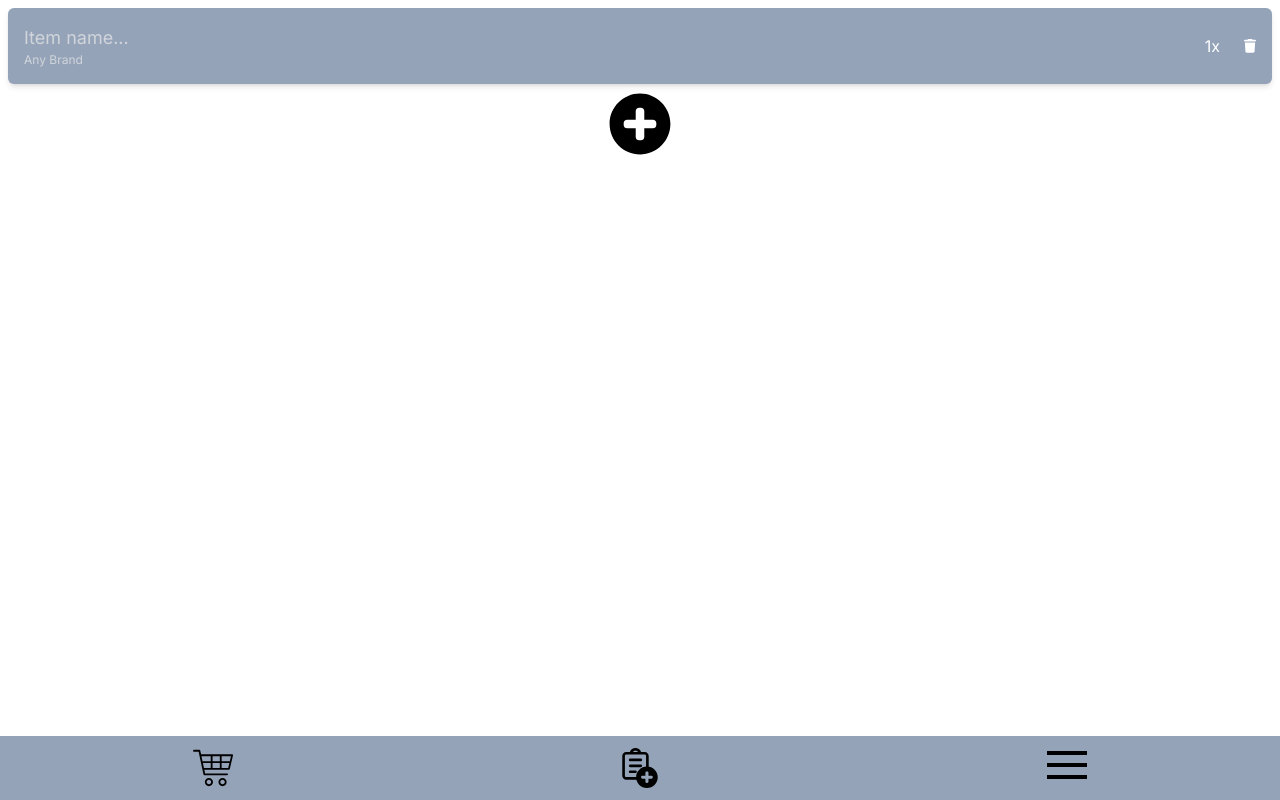
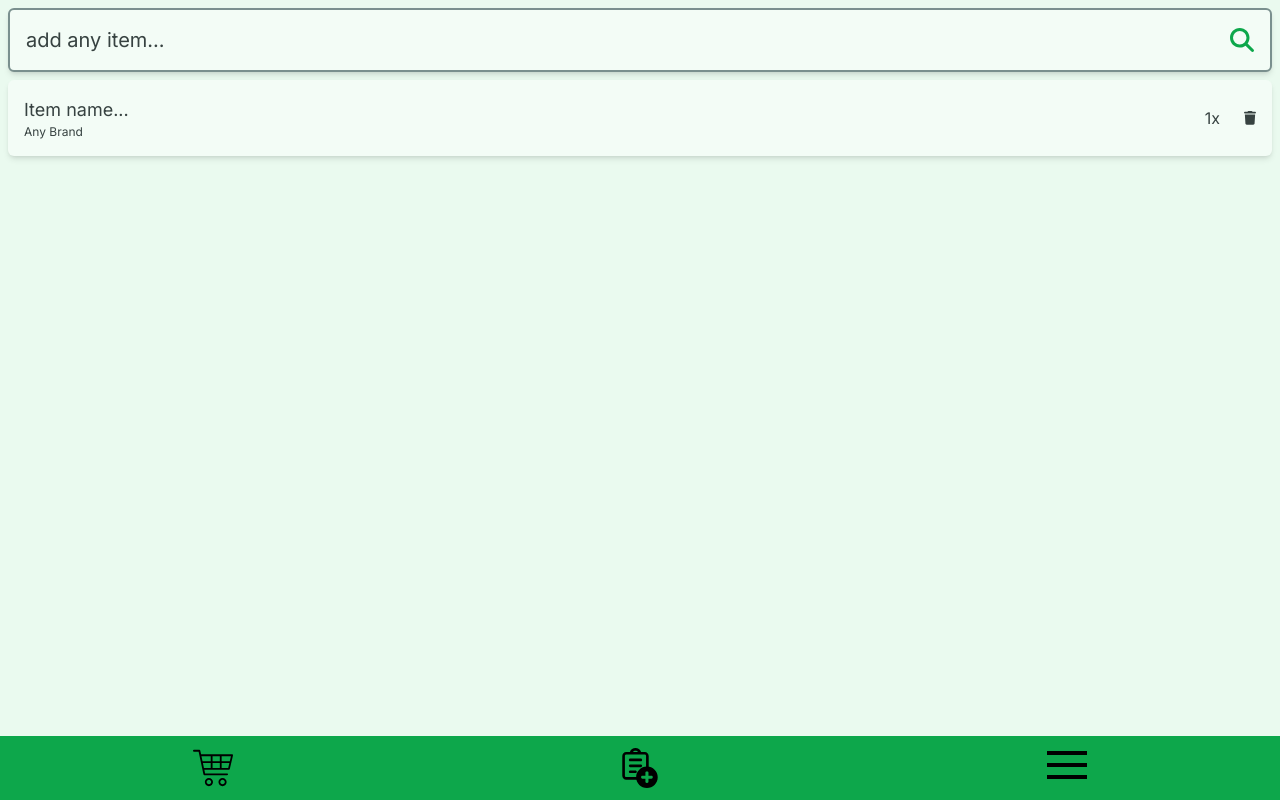
Before and after one commit to KingSand08/CMPE133-CraftyCart, a Next.js app in the folder craftycart-webapp/: page / in a window 1280 px wide. Built offline with nearby package versions, Linux system fonts and the light colour scheme; no server answers.

Commit message:
Add search bar, change color palette

```diff
--- a/craftycart-webapp/src/components/list/listContainer.js
+++ b/craftycart-webapp/src/components/list/listContainer.js
@@ -1,14 +1,12 @@
 "use client";
 import Image from "next/image";
+import SearchBar from "../searchbar";
 import ListEntry from "./listEntry";
 import { useState } from "react";
 
 
 export default function ListContainer () {
-
     const [nextId, setNextId] = useState(1);
-
-
     const [entries, setEntries] = useState([
         {
             id: 0,
@@ -17,11 +15,12 @@ export default function ListContainer () {
         }
     ]);
 
-    const addEntry =  () => {
+    const addEntry = (itemName='') => {
         setNextId(nextId + 1);
+        console.log(itemName)
         const newEntry = {
             id: nextId,
-            text: '',
+            text: itemName,
             completed: false,
         }
 
@@ -36,15 +35,22 @@ export default function ListContainer () {
     }
 
     return (
-        <div>
+        <div className="bg-[color:var(--bg-white)]">
+            <SearchBar addEntry={addEntry}/>
             <div>
                 {entries.map((entry, index) => {
                     //console.log(entry.id + " rendered");
                     return (
-                        <ListEntry deleteSelf={deleteEntry} key={entry.id} localId={entry.id}/>
+                        <ListEntry
+                            deleteSelf={deleteEntry}
+                            key={entry.id}
+                            localId={entry.id}
+                            entryInfo={entry}
+                        />
                     );
                 })}
             </div>
+            {/* Replaced by search bar:
             <div className="flex align-center">
                 <button onClick={addEntry} className="mx-auto">
                     <Image
@@ -63,7 +69,7 @@ export default function ListContainer () {
                     // add button on the screen
                     // when you reach the bottom
                 }
-            </div>
+            </div> */}
         </div>
 
 
--- a/craftycart-webapp/src/components/list/listEntry.js
+++ b/craftycart-webapp/src/components/list/listEntry.js
@@ -1,10 +1,8 @@
-import DeleteIcon from "../../../public/delete.svg";
-
-export default function ListEntry( {updateEntry, addAfter, deleteSelf, localId} ) {
+export default function ListEntry( {updateEntry, addAfter, deleteSelf, localId, entryInfo} ) {
     return (
         <div className="
             m-2 p-4 flex flex-row justify-between grow box-border
-            rounded-md shadow-md bg-slate-400 text-white"
+            rounded-md shadow-md bg-[color:var(--white)] text-[color:var(--black)]"
         >
             <div className="flex flex-col">
                 <input
@@ -12,7 +10,8 @@ export default function ListEntry( {updateEntry, addAfter, deleteSelf, localId}
                     name="list-item-name"
                     id="list-item-name"
                     placeholder="Item name..."
-                    className="text-lg bg-slate-400 placeholder-gray-300"
+                    defaultValue={(entryInfo) ? entryInfo["text"] : ""}
+                    className="text-lg bg-[color:var(--white)] placeholder-[color:var(--black)]"
                 />
 
                 <input
@@ -20,7 +19,7 @@ export default function ListEntry( {updateEntry, addAfter, deleteSelf, localId}
                     name="list-brand-name"
                     id="list-brand-name"
                     placeholder="Any Brand"
-                    className="text-xs bg-slate-400 placeholder-gray-300"
+                    className="text-xs bg-[color:var(--white)] placeholder-[color:var(--black)]"
                 />
             </div>
 
@@ -32,17 +31,16 @@ export default function ListEntry( {updateEntry, addAfter, deleteSelf, localId}
                         id="list-quantity"
                         min="1" max="99"
                         placeholder="1"
-                        className="w-8 bg-slate-400 placeholder-white text-white  flex flex-row"
+                        className="w-8 bg-[color:var(--white)] placeholder-[color:var(--black)]  flex flex-row"
                         dir="rtl"
                     />
                     x
                 </label>
 
-                {/*TODO: Change this to a trash can icon*/}
-                <button onClick={() => deleteSelf(localId)} className="text-white">
-                <svg xmlns="http://www.w3.org/2000/svg" viewBox="0 0 448 512" className=" fill-white w-3">
-                    <path d="M135.2 17.7L128 32H32C14.3 32 0 46.3 0 64S14.3 96 32 96H416c17.7 0 32-14.3 32-32s-14.3-32-32-32H320l-7.2-14.3C307.4 6.8 296.3 0 284.2 0H163.8c-12.1 0-23.2 6.8-28.6 17.7zM416 128H32L53.2 467c1.6 25.3 22.6 45 47.9 45H346.9c25.3 0 46.3-19.7 47.9-45L416 128z"/>
-                </svg>
+                <button onClick={() => deleteSelf(localId)}>
+                    <svg xmlns="http://www.w3.org/2000/svg" viewBox="0 0 448 512" className=" fill-[color:var(--black)] w-3">
+                        <path d="M135.2 17.7L128 32H32C14.3 32 0 46.3 0 64S14.3 96 32 96H416c17.7 0 32-14.3 32-32s-14.3-32-32-32H320l-7.2-14.3C307.4 6.8 296.3 0 284.2 0H163.8c-12.1 0-23.2 6.8-28.6 17.7zM416 128H32L53.2 467c1.6 25.3 22.6 45 47.9 45H346.9c25.3 0 46.3-19.7 47.9-45L416 128z"/>
+                    </svg>
                 </button>
             </div>
         </div>
--- /dev/null
+++ b/craftycart-webapp/src/components/searchbar.js
@@ -0,0 +1,36 @@
+export default function SearchBar( {addEntry} ) {
+    function handleSubmit(event) {
+        // Override default browser activity
+        event.preventDefault();
+
+        // Get input field data in form { "id": value }
+        const formData = Object.fromEntries(new FormData(event.target).entries());
+        console.log(formData)
+        console.log(formData["search-item-name"])
+
+        addEntry(formData["search-item-name"])
+    }
+
+    return (
+        <form
+            className="m-2 p-4 flex flex-row justify-between grow box-border
+                rounded-md shadow-md bg-[color:var(--white)] border-[color:var(--gray)] border-2"
+            onSubmit={handleSubmit}
+        >
+            <div className="w-full flex flex-row justify-between">
+                <input
+                    type="text"
+                    name="search-item-name"
+                    id="search-item-name"
+                    placeholder="add any item..."
+                    className="text-xl bg-[color:var(--white)] placeholder-[color:var(--black)]"
+                />
+                <button type="submit">
+                <svg xmlns="http://www.w3.org/2000/svg" viewBox="0 0 512 512" className="fill-[color:var(--dark-green)] w-6">
+                    <path d="M416 208c0 45.9-14.9 88.3-40 122.7L502.6 457.4c12.5 12.5 12.5 32.8 0 45.3s-32.8 12.5-45.3 0L330.7 376c-34.4 25.2-76.8 40-122.7 40C93.1 416 0 322.9 0 208S93.1 0 208 0S416 93.1 416 208zM208 352a144 144 0 1 0 0-288 144 144 0 1 0 0 288z"/>
+                </svg>
+                </button>
+            </div>
+        </form>
+    );
+}
--- a/craftycart-webapp/src/components/taskbar.js
+++ b/craftycart-webapp/src/components/taskbar.js
@@ -51,14 +51,14 @@ export default function TaskBar() {
     return (
         <div className="fixed bottom-0 left-0 w-screen h-16
                         flex flex-row items-center justify-around
-                        bg-slate-400 text-white">
+                        bg-[color:var(--dark-green)] text-white">
                 <TaskButton fn={buttonClicked} text="Saved Lists" imageAddr="/cart.svg" imageAlt="saved lists" />
                 <TaskButton fn={buttonClicked} text="New List" imageAddr="/newList.svg" imageAlt="new list" />
             <div>
                 <TaskButton fn={toggleMenu} text="Menu" imageAddr="/menu.svg" imageAlt="menu" />
                 <div className={`absolute w-auto p-2 mx-auto min-w-max bottom-16 -translate-x-1/4
                             rounded-md shadow-lg
-                            text-white bg-slate-400
+                            text-white
                             text-xl font-bold
                             transition-all duration-100 scale-0 origin-bottom
                             ${menuState ? 'scale-100' : ''}`}>
--- a/craftycart-webapp/src/globals.css
+++ b/craftycart-webapp/src/globals.css
@@ -1,3 +1,22 @@
 @tailwind base;
 @tailwind components;
 @tailwind utilities;
+
+:root {
+    --lighter-green: #73DD65;
+    --light-green: #5ECC5A;
+    --green: #2BB857;
+    --dark-green: #0DA74B;
+    --black: #374241;
+    --gray:  hsl(175, 9%, 52%);
+    --white: hsl(139, 62%, 97%);
+    --bg-white: hsl(139, 62%, 95%);
+}
+
+html {
+    background-color: var(--bg-white);
+}
+
+input {
+    outline: none !important;
+}
```
